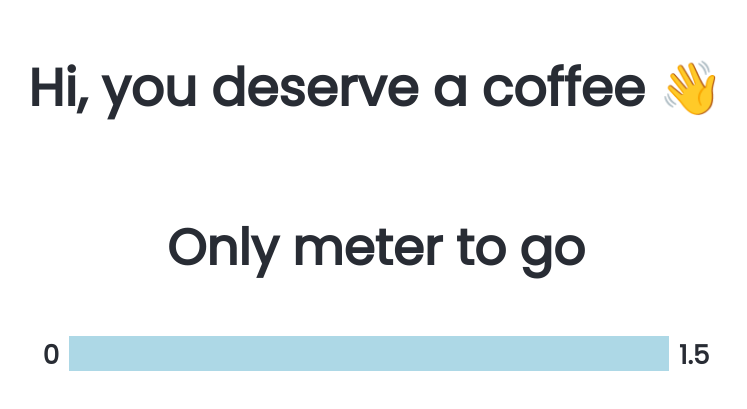
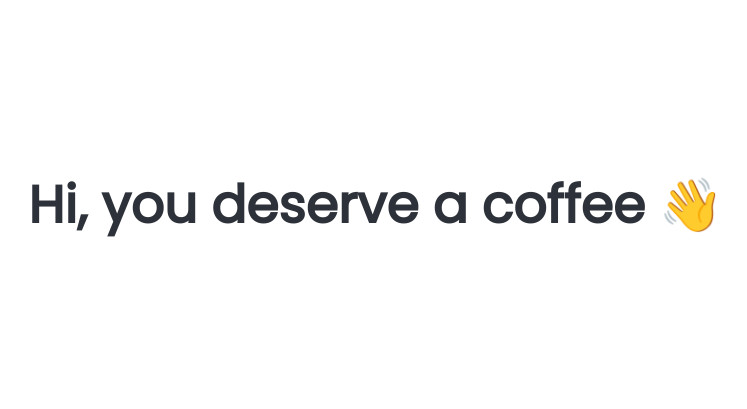
Before and after one commit to rachellebosman/stagePrototype, a React (Create React App) app: page / in a window 1280 px wide. Shown: the part 203-612 px from the top of the page, without its empty margins (264-1011 px from the left). Built offline with nearby package versions, Linux system fonts and the light colour scheme.

Commit message:
Added: fetch + animatin

```diff
--- a/public/data.json
+++ b/public/data.json
@@ -4,6 +4,8 @@
     1.2,
     1.4,
     1.1,
-    1.0
+    1.0,
+    1.5,
+    1.6
   ]
 }
--- a/src/App.js
+++ b/src/App.js
@@ -1,17 +1,14 @@
 import './App.scss';
 import './styles/style.scss';
-import DistancePage from './pages/DistancePage';
-import GreetingPage from './pages/GreetingPage';
+import MainPage from './pages/MainPage';
 
 function App() {
-
-
-
   return (
     <div className="App">
       <header className="App-header">
-        <GreetingPage />
-        <DistancePage />
+
+        <MainPage />
+
 
       </header>
     </div>
--- a/src/components/DistanceBar.js
+++ b/src/components/DistanceBar.js
@@ -1,22 +1,28 @@
-import React from 'react'
+import React, { useState } from 'react'
 import '../styles/style.scss';
 import '../App.scss';
 
-function DistanceBar({data}) {
+function DistanceBar({ data }) {
 
     const fullWidth = 600;
     const distanceWidth = fullWidth / 1.5 * data
+
+
+
+
 
     return (
 
         <div className="distanceChart">
             <p> 0 </p>
             <svg id="bar" height="60" width="600">
-                <rect x="0" y="0" width={fullWidth} height="35" fill= "lightblue"></rect>
-                <rect className="rollout" x="0" y="0" width={distanceWidth} height="35" fill= "orange"></rect>
+                <rect x="0" y="0" width={fullWidth} height="35" fill="lightblue"></rect>
+                <rect className="svg-animation" x="0" y="0" width={distanceWidth} height="35" fill="orange"></rect>
             </svg>
             <p> 1.5 </p>
         </div>
+
+
     )
 }
 
--- a/src/pages/DistancePage.js
+++ b/src/pages/DistancePage.js
@@ -1,39 +1,13 @@
-import React, {useEffect, useState} from 'react'
+import React from 'react'
 import DistanceBar from '../components/DistanceBar'
 import { fetchData } from '../components/fetchData';
 //import { distance } from "../data";
 
-function DistanceLeft() {
+function DistanceLeft( {data} ) {
 
-    const [distance, setDistance] = useState(0)
-    const [randomDistance, setRandomDistance] = useState(0);
-
-    const URL = "data.json" ;
-
-    useEffect(() => {
-      fetchData(URL).then((response) => {
-        console.log(response)
-        setDistance(response)
-        console.log(distance)
-      });
-
-      const interval = setInterval(() => {
-        console.log("afstand 2: ", distance)
-
-      const  randomDistance = distance[Math.floor(Math.random()*distance.length)];
-      setRandomDistance(randomDistance);
-    }, 1000);
-    return () => clearInterval(interval);
-
-
-    }, []);
-
-    console.log("afstand 1: ", distance)
-    console.log("random", randomDistance)
+    const randomDistance = data
 
     /*
-
-
       const interval = setInterval(() => {
         console.log("afstand 2: ", distance)
       //console.log('1 seconde voorbij!');
@@ -41,9 +15,7 @@ function DistanceLeft() {
       setRandomDistance(randomDistance);
     }, 1000);
     return () => clearInterval(interval);
-
     */
-
 
     return (
         <div className="distanceLeftPage">
--- a/src/pages/GreetingPage.js
+++ b/src/pages/GreetingPage.js
@@ -2,13 +2,15 @@ import React from 'react'
 import '../styles/style.scss'
 import {greetings} from '../utils/constants'
 
-function greetingPage() {
+function GreetingPage() {
 
-    const  randomGreeting = greetings[Math.floor(Math.random()*greetings.length)];
+
+        const  randomGreeting = greetings[Math.floor(Math.random()*greetings.length)];
+
 
     return (
             <h1 className="greeting"> {randomGreeting}</h1>
     )
 }
 
-export default greetingPage
+export default GreetingPage
--- /dev/null
+++ b/src/pages/MainPage.js
@@ -0,0 +1,40 @@
+import React, { useState, useEffect } from 'react'
+import { fetchData } from '../components/fetchData';
+import DistancePage from './DistancePage';
+import GreetingPage from './GreetingPage';
+
+function MainPage() {
+
+    const [distance, setDistance] = useState(0)
+    const [randomDistance, setRandomDistance] = useState(0);
+
+    //link to API
+    const URL = "data.json";
+
+    //fetching Data from API
+    useEffect(() => {
+        fetchData(URL).then((response) => {
+            setDistance(response.distance)
+        });
+    }, []);
+
+    //getting Random number as a fake distanceasdfas
+    useEffect(() => {
+        const interval = setInterval(() => {
+            const randomDistance = distance[Math.floor(Math.random() * distance.length)];
+            if (randomDistance !== undefined) {
+                setRandomDistance(randomDistance);
+            }
+        }, 2000);
+        return () => clearInterval(interval);
+
+    }, [distance]);
+
+    if (randomDistance >= 1.5) {
+        return <GreetingPage />;
+    } else {
+        return <DistancePage data={randomDistance} />;
+    }
+}
+
+export default MainPage
--- a/src/styles/style.scss
+++ b/src/styles/style.scss
@@ -26,16 +26,6 @@ body { font-family: 'Poppins', sans-serif; }
   100% {opacity: 100%}
 }
 
-
-@keyframes rollout {
-    0% {
-      transform: translateY(-100px);
-    }
-    100% {
-      transform: translateY(0);
-    }
-  }
-
-  .roll-out {
-    animation: .4s rollout;
-  }
+.svg-animation{
+  transition: width 1s;
+}
```
